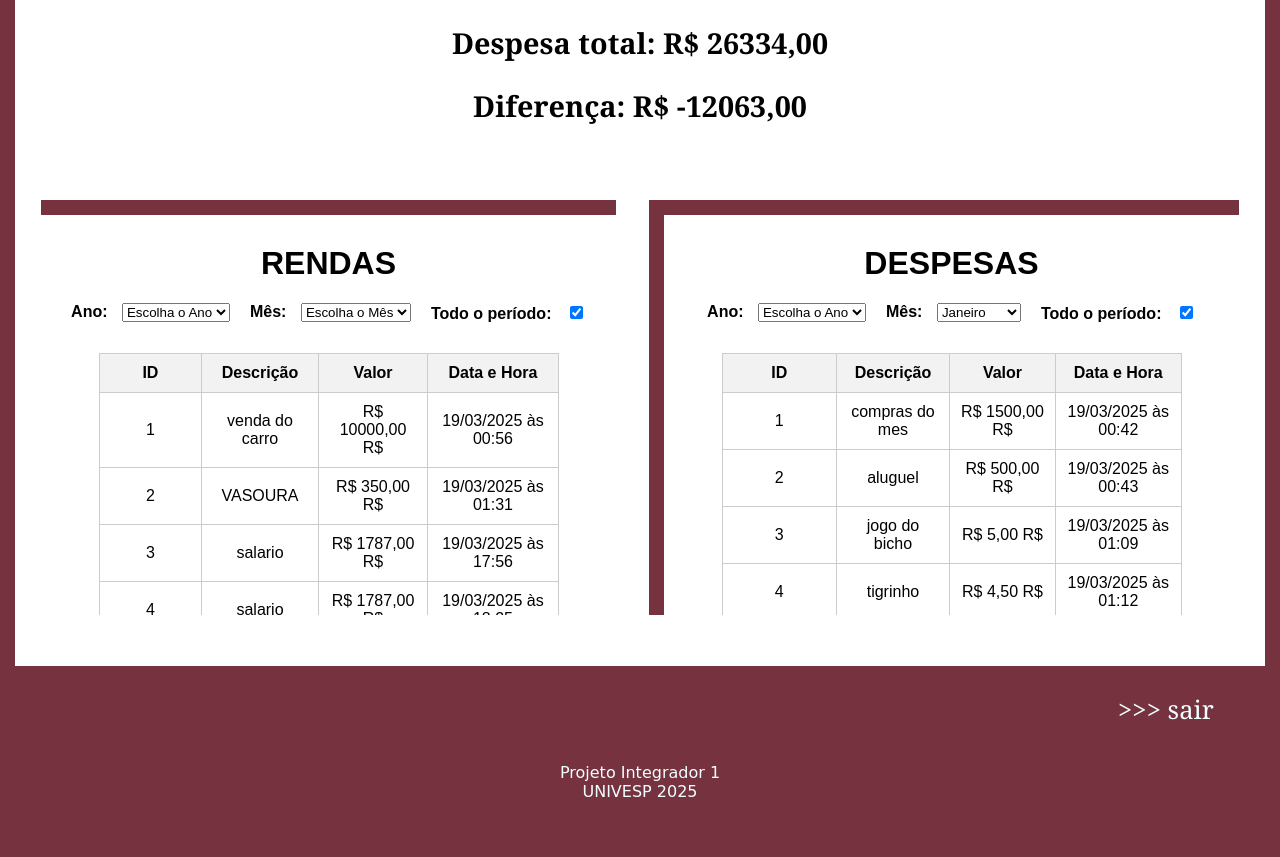
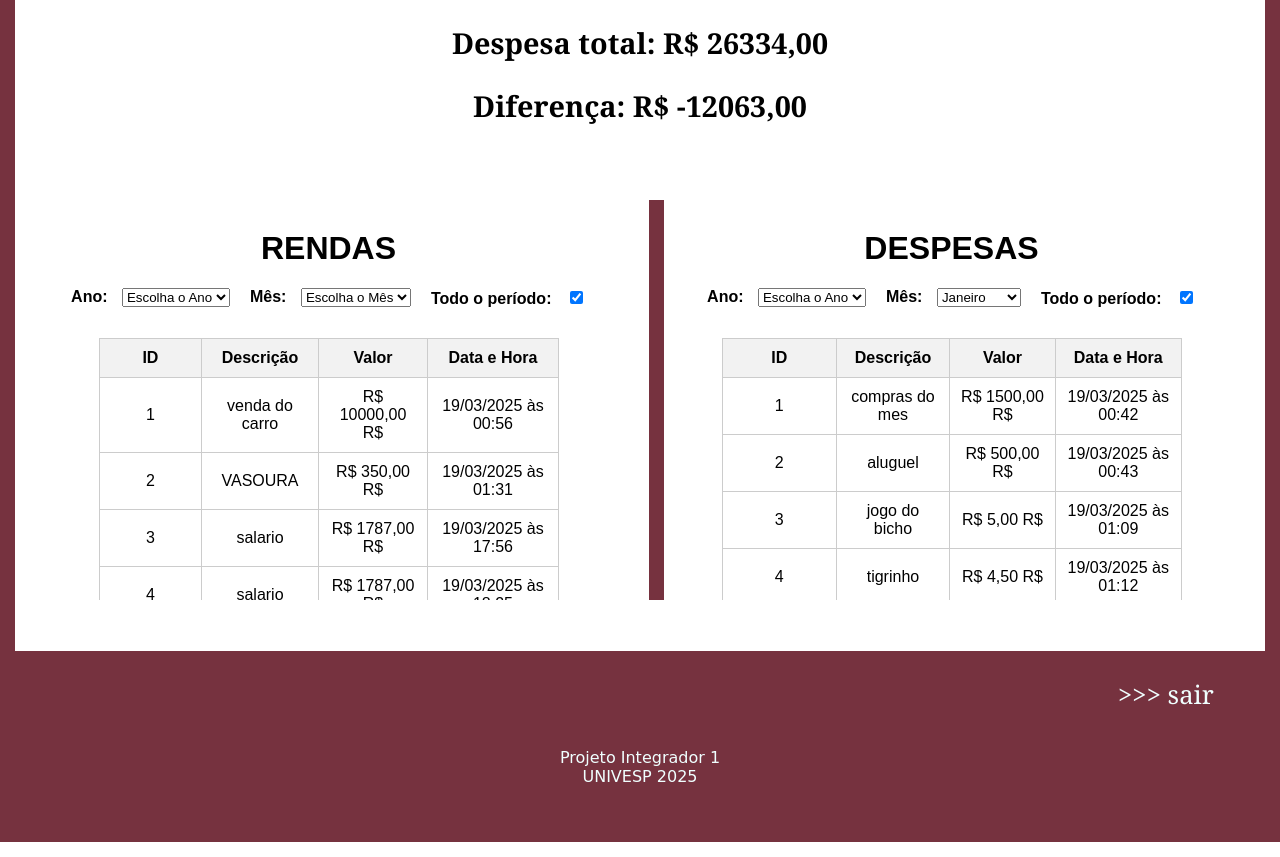
Before and after one commit to sanjinho/ProjetoIntegrador, a Flask app: page /principal in a window 1280 px wide. Shown: the part 286-1143 px from the top of the page. Run offline with Flask 3, Linux system fonts and the light colour scheme; a user stored in the database is signed in; data comes from the database, SQL or seed files in the repository; some libraries are stand-ins or nearby versions.

Commit message:
Update principal.html

```diff
--- a/templates/principal.html
+++ b/templates/principal.html
@@ -49,7 +49,7 @@
         }
 
         .tabelas iframe {
-            border-top: 15px solid #76323f;
+            border-top: ;
             margin-bottom: 2vw;
             width: 48%;
             height: 400px;
```
